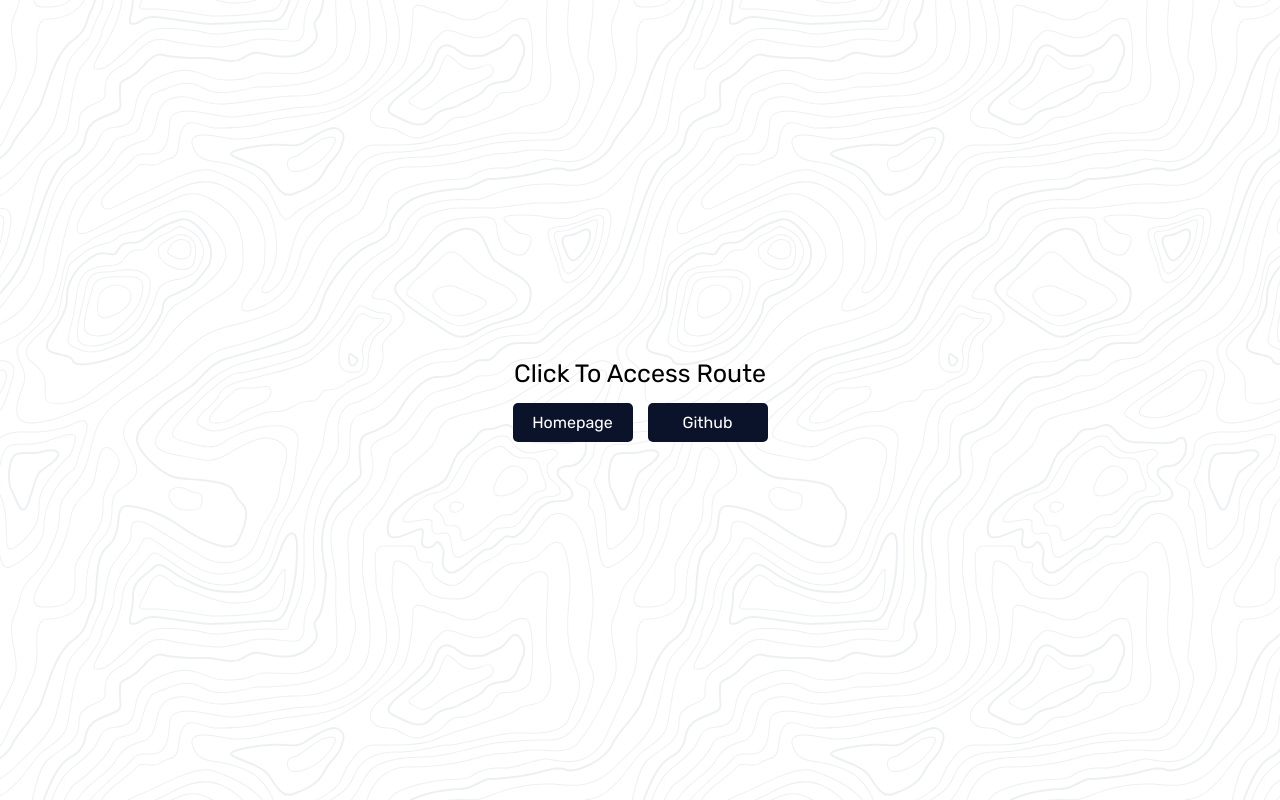
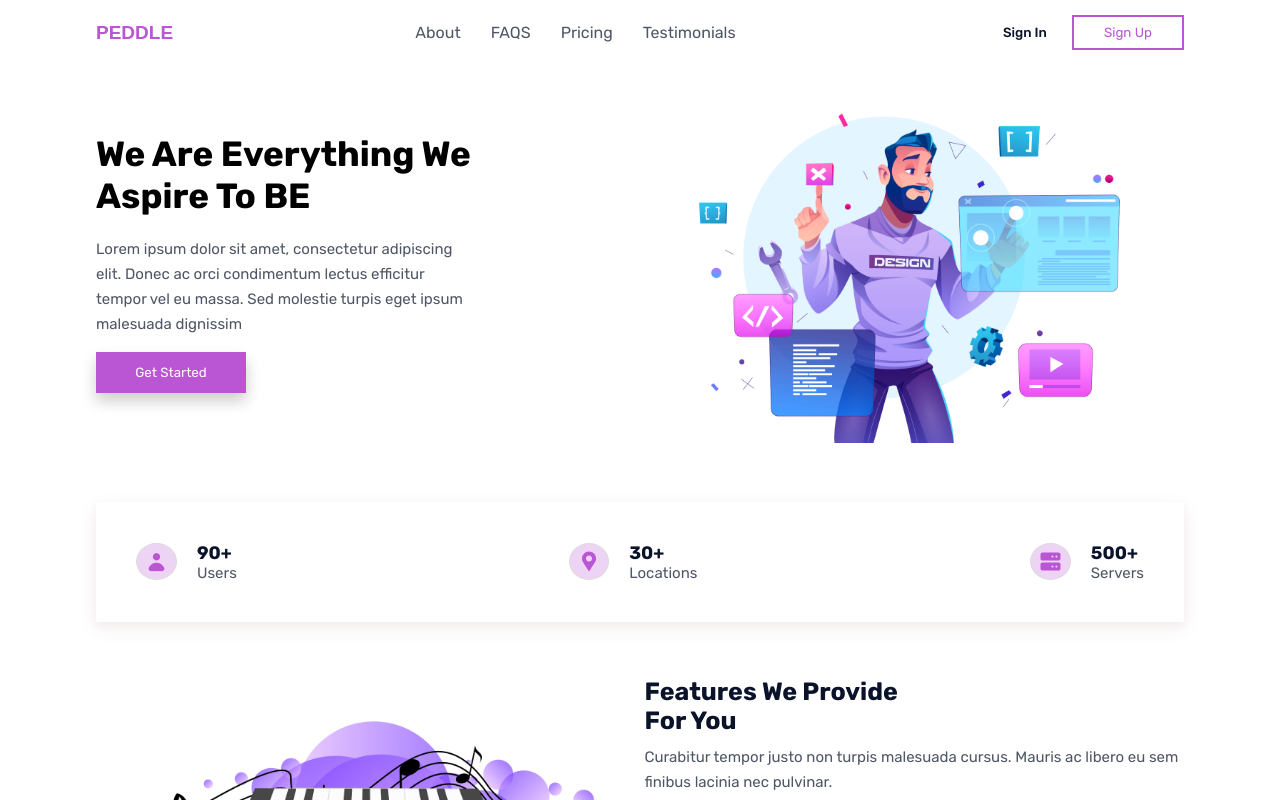
Before and after one commit to mrWealthid/paddle-frontend-assessment, a React (Create React App) app: page / in a window 1280 px wide. Shown: the top 800 px of the page. Built offline with nearby package versions, Linux system fonts and the light colour scheme; a web font is replaced by a local one.

Commit message:
removed other routes for only homepage

```diff
--- a/src/App.js
+++ b/src/App.js
@@ -7,9 +7,9 @@
   return (
     <div className='App'>
       <Switch>
-        <Route path='/' exact component={PageLinks} />
-        <Route path='/homepage' component={Homepage} />
-        <Route path='/github' component={GitProfiles} />
+        <Route path='/' exact component={Homepage} />
+//         <Route path='/homepage' component={Homepage} />
+//         <Route path='/github' component={GitProfiles} />
       </Switch>
     </div>
   );
```
